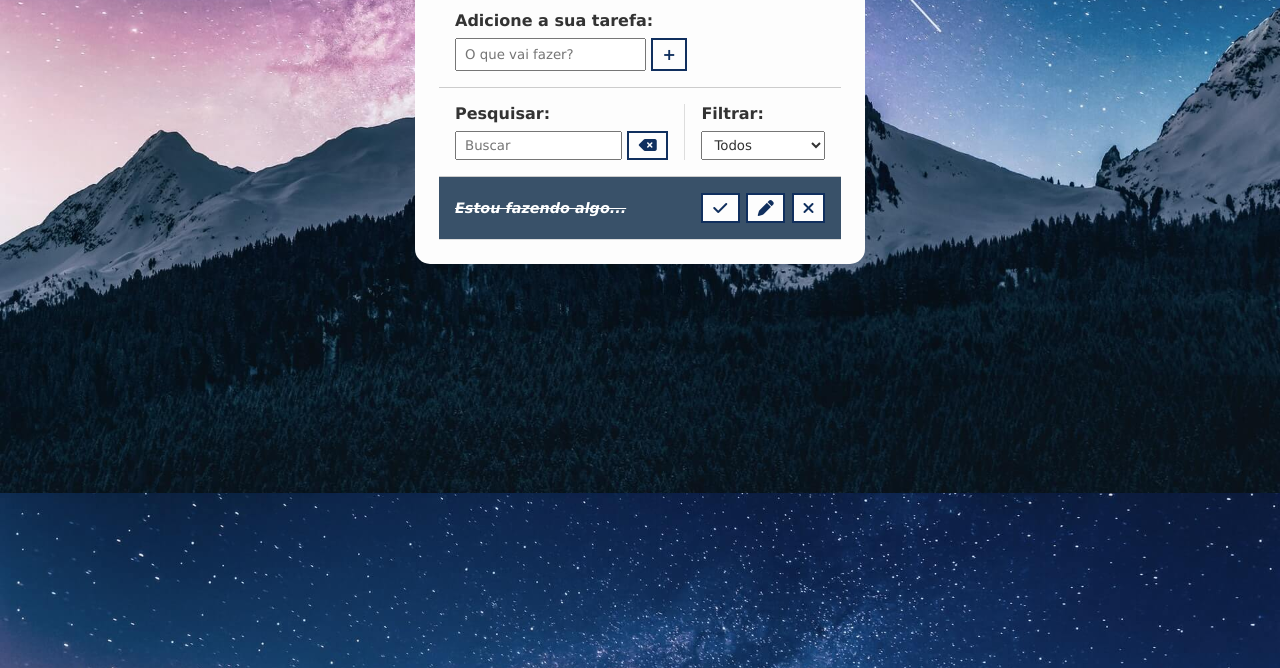
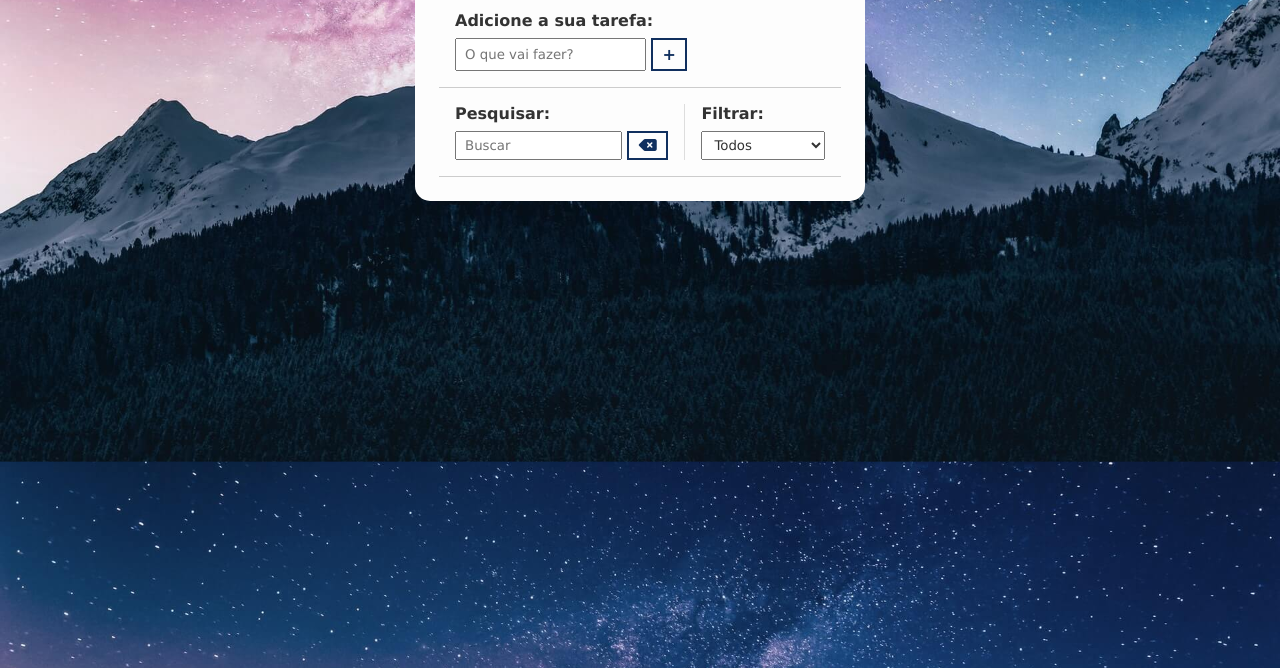
Before and after one commit to Kduuu0581/todo_app, a plain HTML site: page index.html in a window 1280 px wide. Shown: the part 132-800 px from the top of the page. Drawn offline with Linux system fonts and the light colour scheme.

Commit message:
finalizando projeto

```diff
--- a/index.html
+++ b/index.html
@@ -59,8 +59,11 @@
         </div>
       </div>
       <div id="todo-list">
-        <div class="todo done">
-            <h3>Estou fazendo algo...</h3>
+        <!--
+          Template
+
+          <div class="todo">
+          <h3>Estou fazendo algo aqui...</h3>
           <button class="finish-todo">
             <i class="fa-solid fa-check"></i>
           </button>
@@ -70,7 +73,7 @@
           <button class="remove-todo">
             <i class="fa-solid fa-xmark"></i>
           </button>
-        </div>
+        </div> -->
       </div>
     </div>
   </body>
```
Lines whose indentation alone changed are shown as unchanged.
